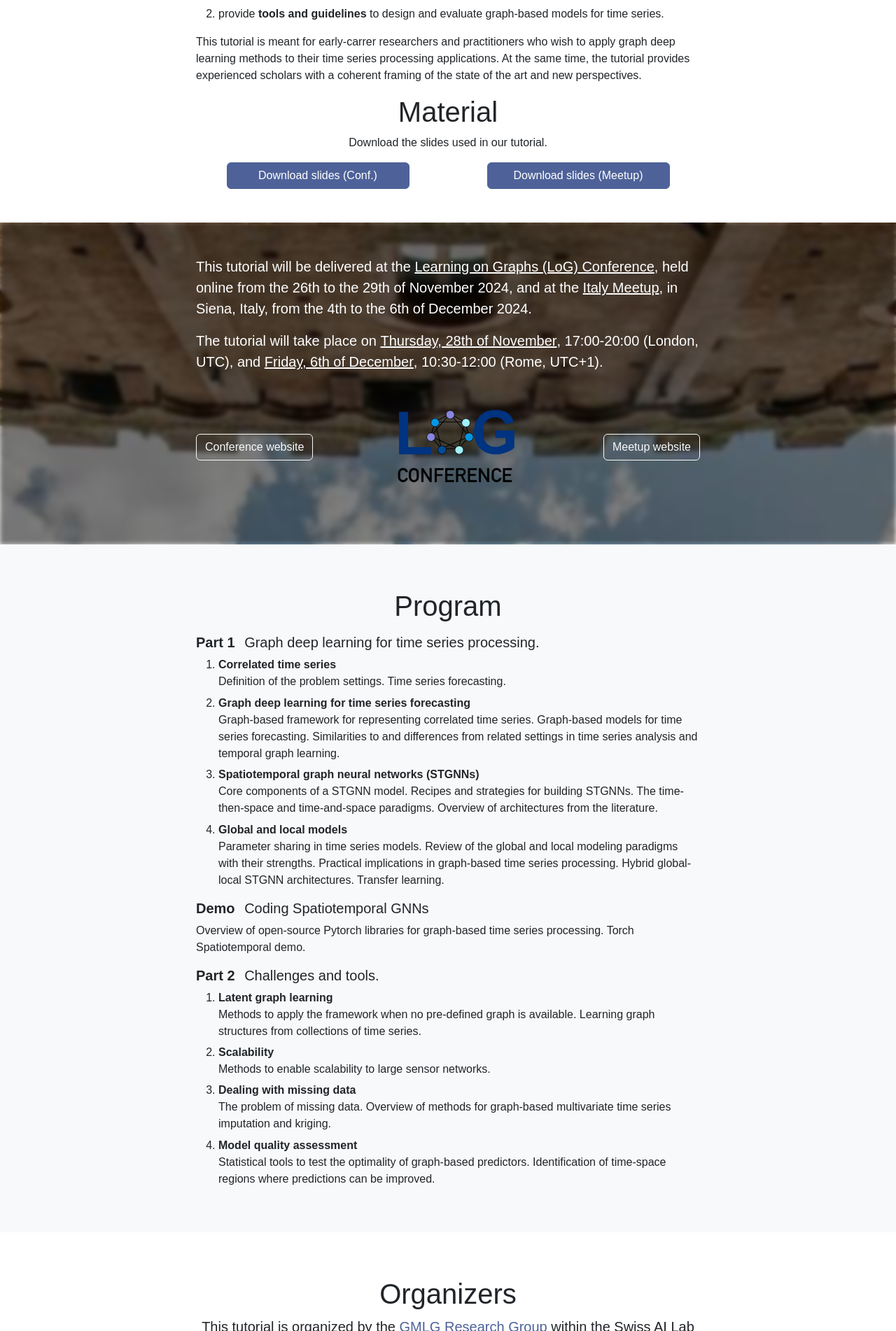
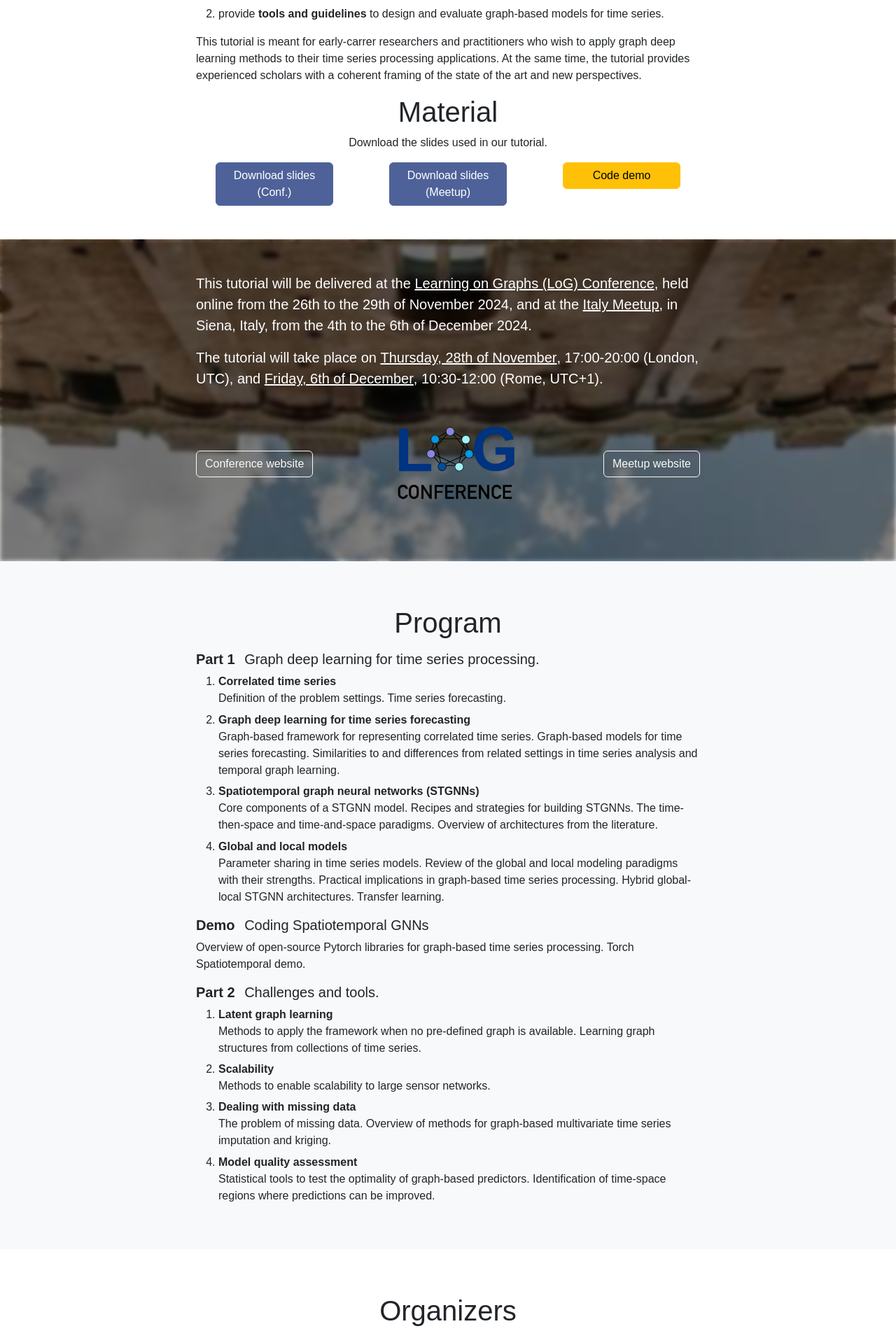
Before and after one commit to Graph-Machine-Learning-Group/graph-machine-learning-group.github.io, a Jekyll site: the page built from _tutorials/graph-based-processing/log-2024.html, in a window 1280 px wide. Shown: the part 556-2458 px from the top of the page at 70% size. Built offline with Jekyll 4.4.1, drawn with Linux system fonts in a browser that asks for light colours.

Commit message:
Added tutorial slides

```diff
--- a/_tutorials/graph-based-processing/ecml-2023.html
+++ b/_tutorials/graph-based-processing/ecml-2023.html
@@ -51,7 +51,7 @@ image: tutorials/graph-based-processing/img/thumb.jpg?v=2
             <div class="col-lg-8 text-center">
                 <h1>Material</h1>
                 <p>Download the slides used in our tutorial.</p>
-                <a class="btn btn-primary" href="./gdl4sts_handout.pdf" role="button">Download slides</a>
+                <a class="btn btn-primary" href="./pdf/2023_gdl4sts_ecml_handout.pdf" role="button">Download slides</a>
             </div>
         </div>
     </div>
--- a/_tutorials/graph-based-processing/log-2024.html
+++ b/_tutorials/graph-based-processing/log-2024.html
@@ -53,11 +53,14 @@
                 <h1>Material</h1>
                 <p>Download the slides used in our tutorial.</p>
                 <div class="row g-4 justify-content-center">
-                    <div class="col-md-6">
-                        <a class="w-75 btn btn-primary" href="#" role="button">Download slides (Conf.)</a>
+                    <div class="col-md-4">
+                        <a class="w-75 btn btn-primary" href="./pdf/2024_gdl4tsp_log_handout.pdf" role="button" target="_blank">Download slides (Conf.)</a>
                     </div>
-                    <div class="col-md-6">
-                        <a class="w-75 btn btn-primary" href="#" role="button">Download slides (Meetup)</a>
+                    <div class="col-md-4">
+                        <a class="w-75 btn btn-primary" href="#" role="button" target="_blank">Download slides (Meetup)</a>
+                    </div>
+                    <div class="col-md-4">
+                        <a class="w-75 btn btn-warning" href="https://colab.research.google.com/drive/1F510uMFU1_j86R7u873lqZ4u3Oa-qC_L?usp=sharing" role="button" target="_blank">Code demo</a>
                     </div>
                 </div>
             </div>
```
Also changed, not shown: 3 other files.
